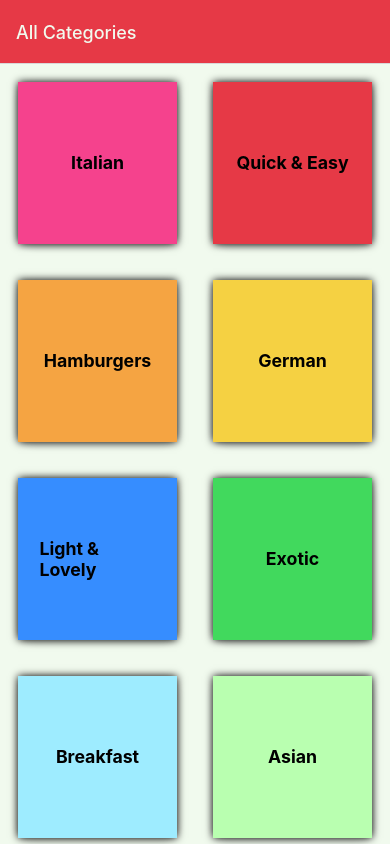
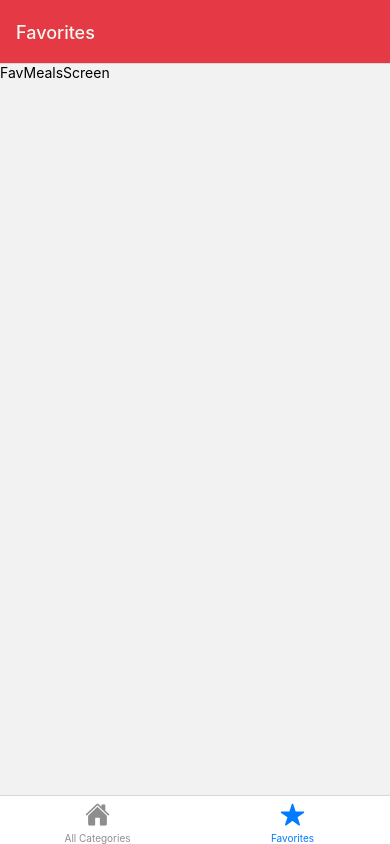
Before and after one commit to washtakzo/Restaurant-App, a React Native app: screen /FavMealsScreen in a window 390 px wide. Built offline with nearby package versions, Linux system fonts and the light colour scheme.

Commit message:
Bottom Nav Bar 1/n

```diff
--- a/App.tsx
+++ b/App.tsx
@@ -2,16 +2,52 @@ import { StatusBar } from "expo-status-bar";
 import { SafeAreaView, StyleSheet, Text, View } from "react-native";
 import { NavigationContainer } from "@react-navigation/native";
 import { createNativeStackNavigator } from "@react-navigation/native-stack";
+import { createBottomTabNavigator } from "@react-navigation/bottom-tabs";
 import CategoriesScreen from "./screens/CategoriesScreen";
 import MealsOverviewScreen from "./screens/MealsOverviewScreen";
 import MealDetailScreen from "./screens/MealDetailScreen";
+import FavMealsScreen from "./screens/FavMealsScreen";
+import Ionicons from "@expo/vector-icons/Ionicons";
 
 const Stack = createNativeStackNavigator();
+const Tab = createBottomTabNavigator();
+
+function TabNavigation() {
+  return (
+    <Tab.Navigator
+      screenOptions={{
+        headerStyle: { backgroundColor: "#e63946" },
+        headerTintColor: "#f1faee",
+      }}
+    >
+      <Tab.Screen
+        name="CategoriesScreen"
+        component={CategoriesScreen}
+        options={{
+          title: "All Categories",
+          tabBarIcon: ({ color, size }) => (
+            <Ionicons name="home" color={color} size={size} />
+          ),
+        }}
+      />
+      <Tab.Screen
+        name="FavMealsScreen"
+        component={FavMealsScreen}
+        options={{
+          title: "Favorites",
+          tabBarIcon: ({ color, size }) => (
+            <Ionicons name="star" color={color} size={size} />
+          ),
+        }}
+      />
+    </Tab.Navigator>
+  );
+}
 
 export default function App() {
   return (
     <>
-      <StatusBar style="light" />
+      <StatusBar style="dark" />
       <NavigationContainer>
         <Stack.Navigator
           screenOptions={{
@@ -21,9 +57,9 @@ export default function App() {
           }}
         >
           <Stack.Screen
-            name="CategoriesScreen"
-            component={CategoriesScreen}
-            options={{ title: "All Categories" }}
+            name="TabNavigation"
+            component={TabNavigation}
+            options={{ title: "All Categories", headerShown: false }}
           />
           <Stack.Screen
             name="MealsOverviewScreen"
--- a/package.json
+++ b/package.json
@@ -9,6 +9,7 @@
     "web": "expo start --web"
   },
   "dependencies": {
+    "@react-navigation/bottom-tabs": "^6.5.7",
     "@react-navigation/native": "^6.1.6",
     "@react-navigation/native-stack": "^6.9.12",
     "expo": "~48.0.10",
--- /dev/null
+++ b/screens/FavMealsScreen.tsx
@@ -0,0 +1,14 @@
+import { StyleSheet, Text, View } from "react-native";
+import React from "react";
+
+const FavMealsScreen = () => {
+  return (
+    <View>
+      <Text>FavMealsScreen</Text>
+    </View>
+  );
+};
+
+export default FavMealsScreen;
+
+const styles = StyleSheet.create({});
```
Also changed, not shown: 1 other file (tests, documents, lock files or other folders).
